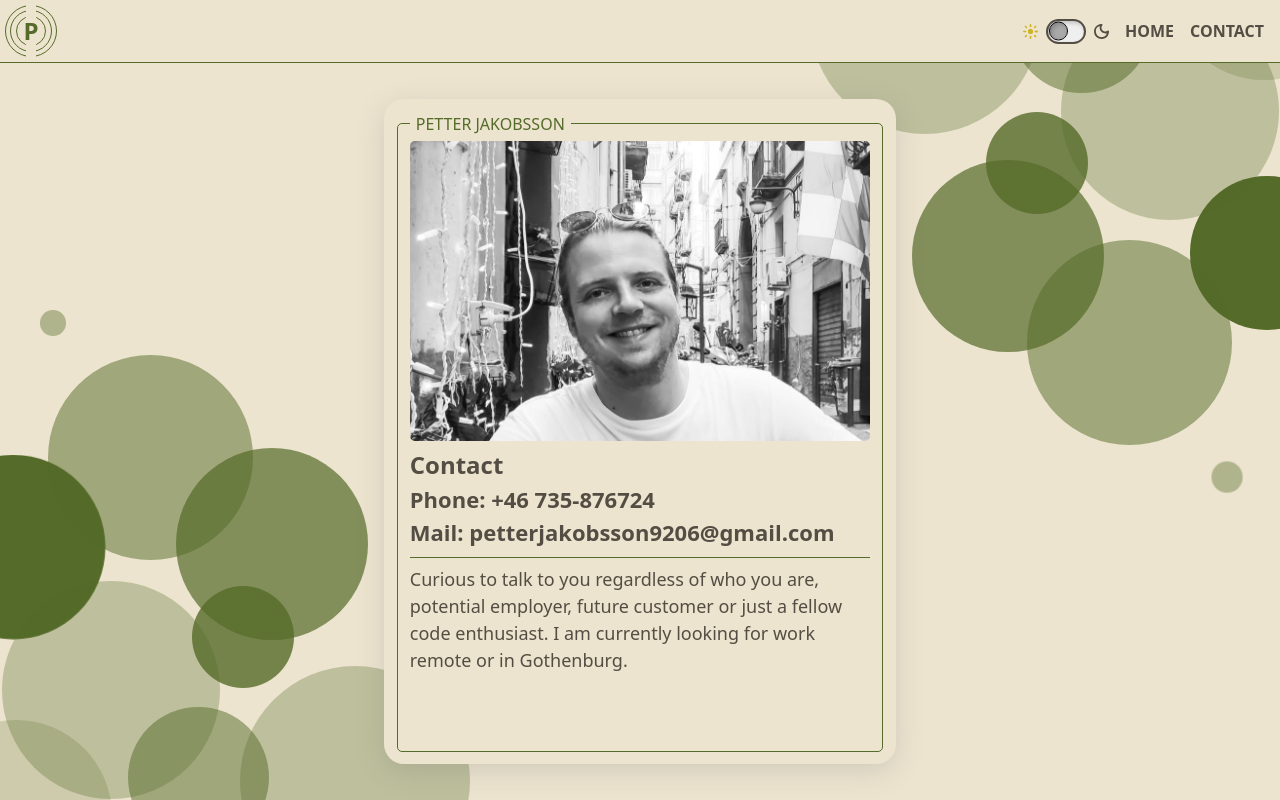
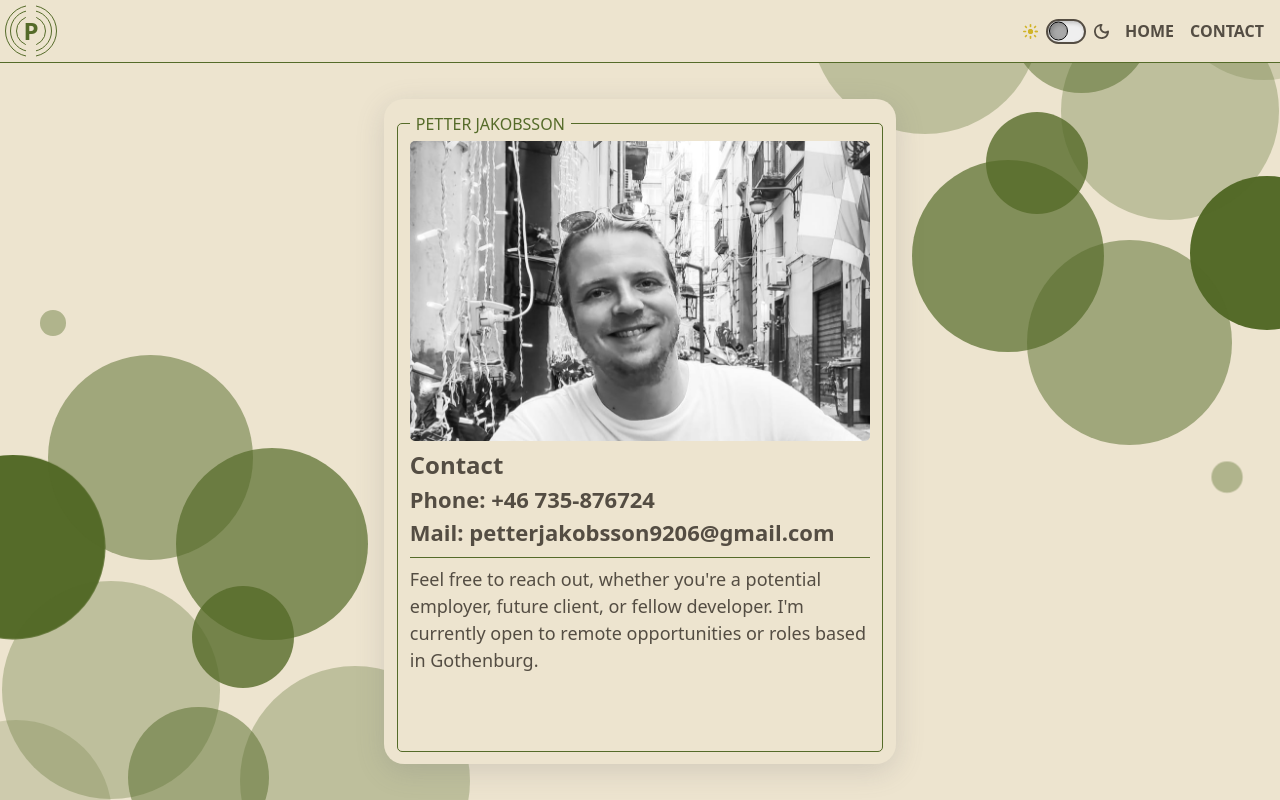
Before and after one commit to jaken92/reactprofile, a React (Vite) app: page /contact in a window 1280 px wide. Built offline with nearby package versions, Linux system fonts and the light colour scheme.

Commit message:
Update contact content

```diff
--- a/src/pages/Contact/Contact.tsx
+++ b/src/pages/Contact/Contact.tsx
@@ -19,7 +19,7 @@ const infoCardData: InfoCardData = {
   title: "Contact",
   secondTitle: "Phone: +46 735-876724",
   thirdTitle: "Mail: petterjakobsson9206@gmail.com",
-  text: "Curious to talk to you regardless of who you are, potential employer, future customer or just a fellow code enthusiast. I am currently looking for work remote or in Gothenburg.",
+  text: "Feel free to reach out, whether you're a potential employer, future client, or fellow developer. I'm currently open to remote opportunities or roles based in Gothenburg.",
 };
 
 export const Contact = () => {
```
